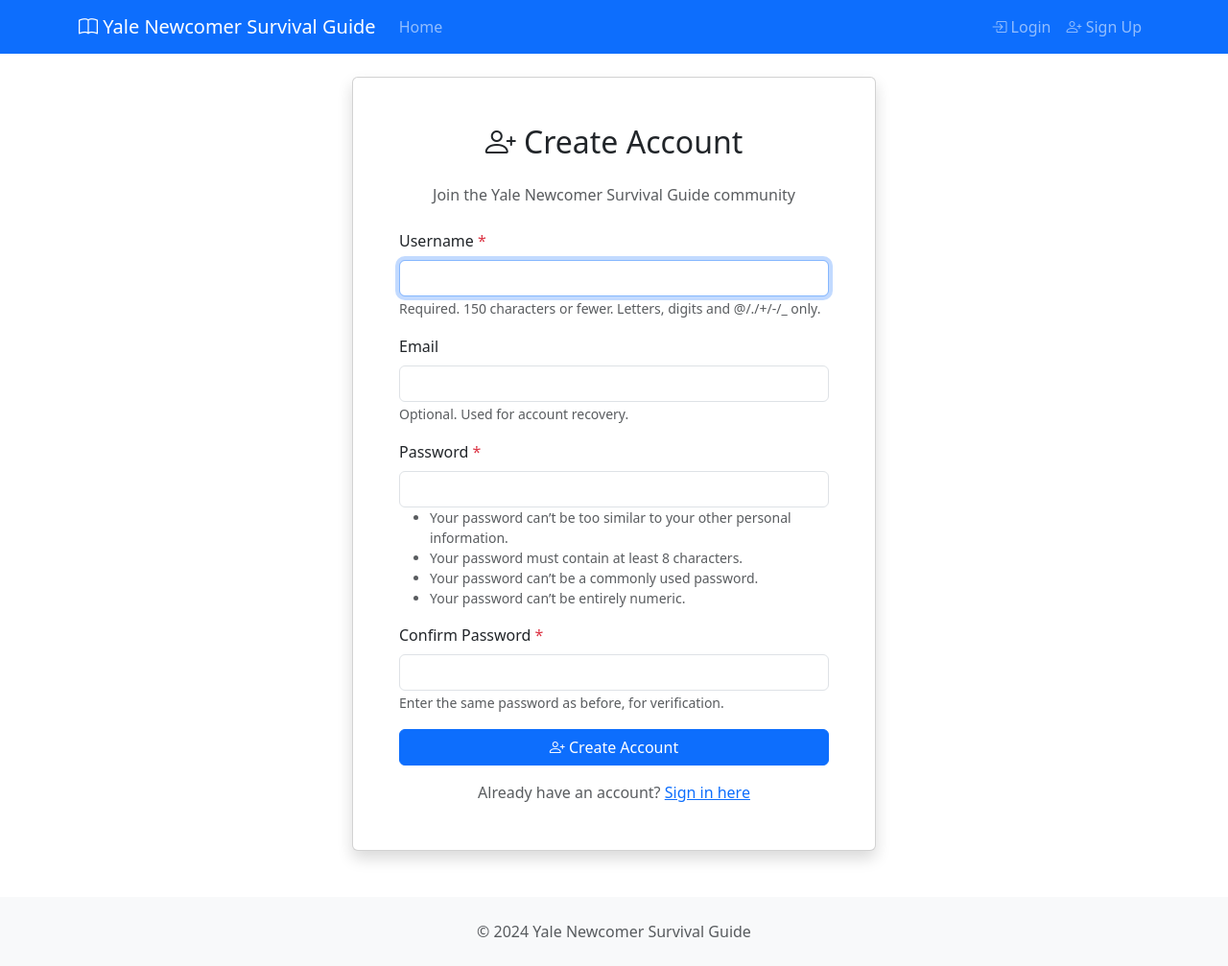
After one commit to she24731/far-storm-project, a Django app: page /signup/ in a window 1280 px wide. The commit adds this page. Shown: the whole page at 96% size. Run offline with Django 4.2, Linux system fonts and the light colour scheme.

Commit message:
Add auth (signup/login/logout), navbar guards, and admin user

```diff
--- a/core/forms.py
+++ b/core/forms.py
@@ -1,11 +1,28 @@
 """
 Forms for Yale Newcomer Survival Guide.
 
-Contains forms for post submission and editing.
+Contains forms for post submission, editing, and user registration.
 """
 
 from django import forms
+from django.contrib.auth.forms import UserCreationForm
+from django.contrib.auth.models import User
 from .models import Post, Category
+
+
+class UserRegistrationForm(UserCreationForm):
+    """User registration form with optional email field."""
+    email = forms.EmailField(required=False, help_text="Optional. Used for account recovery.")
+
+    class Meta:
+        model = User
+        fields = ('username', 'email', 'password1', 'password2')
+
+    def __init__(self, *args, **kwargs):
+        super().__init__(*args, **kwargs)
+        # Add Bootstrap classes to form fields
+        for field_name, field in self.fields.items():
+            field.widget.attrs['class'] = 'form-control'
 
 
 class PostForm(forms.ModelForm):
--- a/core/urls.py
+++ b/core/urls.py
@@ -25,6 +25,7 @@ urlpatterns = [
     path('dashboard/reject/<int:post_id>/', views.reject_post, name='reject_post'),
 
     # Authentication
+    path('signup/', views.signup, name='signup'),
     path('login/', views.CustomLoginView.as_view(), name='login'),
     path('logout/', views.CustomLogoutView.as_view(), name='logout'),
 ]
--- a/core/views.py
+++ b/core/views.py
@@ -14,7 +14,7 @@ from django.db.models import Q
 from django.utils import timezone
 from django.http import JsonResponse
 from .models import Category, Post, Bookmark, ExternalLink
-from .forms import PostForm
+from .forms import PostForm, UserRegistrationForm
 from config.settings import READER_GROUP, CONTRIBUTOR_GROUP, ADMIN_GROUP
 
 
@@ -117,6 +117,9 @@ def submit_post(request, post_id=None):
 
     URL: /submit/ or /submit/<post_id>/
     Contributors can create drafts or submit for review (pending).
+
+    TODO: Currently restricted to 'Contributors' group via @user_passes_test(is_contributor).
+    The is_contributor function checks user.groups.filter(name='Contributors').exists().
     """
     post = None
     if post_id:
@@ -192,7 +195,45 @@ def reject_post(request, post_id):
     return redirect('core:dashboard')
 
 
-# Authentication views
+# ============================================================================
+# AUTHENTICATION VIEWS
+# ============================================================================
+
+def signup(request):
+    """
+    User registration view.
+
+    Creates a new user account and automatically logs them in.
+    New users are assigned to the Reader group by default.
+    """
+    if request.user.is_authenticated:
+        # Redirect authenticated users away from signup page
+        return redirect('core:home')
+
+    if request.method == 'POST':
+        form = UserRegistrationForm(request.POST)
+        if form.is_valid():
+            user = form.save()
+
+            # Assign user to Reader group by default
+            try:
+                reader_group = Group.objects.get(name=READER_GROUP)
+                user.groups.add(reader_group)
+            except Group.DoesNotExist:
+                # If Reader group doesn't exist, create it
+                reader_group = Group.objects.create(name=READER_GROUP)
+                user.groups.add(reader_group)
+
+            # Automatically log the user in after registration
+            login(request, user)
+            messages.success(request, f'Welcome, {user.username}! Your account has been created successfully.')
+            return redirect('core:home')
+    else:
+        form = UserRegistrationForm()
+
+    return render(request, 'registration/signup.html', {'form': form})
+
+
 class CustomLoginView(LoginView):
     """Custom login view."""
     template_name = 'registration/login.html'
@@ -210,6 +251,8 @@ class CustomLoginView(LoginView):
 
 class CustomLogoutView(LogoutView):
     """Custom logout view."""
+    template_name = 'registration/logged_out.html'
+
     def dispatch(self, request, *args, **kwargs):
         messages.success(request, 'You have been successfully logged out.')
         return super().dispatch(request, *args, **kwargs)
--- a/templates/base.html
+++ b/templates/base.html
@@ -23,6 +23,7 @@
                         <a class="nav-link" href="{% url 'core:home' %}">Home</a>
                     </li>
                     {% if user.is_authenticated %}
+                        {# TODO: restrict this to 'Contributors' group - currently checks user.groups.filter(name='Contributor').exists() #}
                         {% for group in user.groups.all %}
                             {% if group.name == 'Contributor' %}
                                 <li class="nav-item">
@@ -43,22 +44,32 @@
                 </ul>
                 <ul class="navbar-nav">
                     {% if user.is_authenticated %}
-                        <li class="nav-item dropdown">
-                            <a class="nav-link dropdown-toggle" href="#" id="navbarDropdown" role="button" data-bs-toggle="dropdown">
-                                <i class="bi bi-person-circle"></i> {{ user.username }}
+                        <li class="nav-item">
+                            <span class="nav-link">
+                                <i class="bi bi-person-circle"></i> Hello, {{ user.username }}
+                            </span>
+                        </li>
+                        {% if user.is_staff %}
+                            <li class="nav-item">
+                                <a class="nav-link" href="/admin/">
+                                    <i class="bi bi-gear"></i> Admin
+                                </a>
+                            </li>
+                        {% endif %}
+                        <li class="nav-item">
+                            <a class="nav-link" href="{% url 'core:logout' %}">
+                                <i class="bi bi-box-arrow-right"></i> Logout
                             </a>
-                            <ul class="dropdown-menu dropdown-menu-end">
-                                {% if user.is_staff %}
-                                    <li><a class="dropdown-item" href="/admin/"><i class="bi bi-gear"></i> Admin Panel</a></li>
-                                    <li><hr class="dropdown-divider"></li>
-                                {% endif %}
-                                <li><a class="dropdown-item" href="{% url 'core:logout' %}"><i class="bi bi-box-arrow-right"></i> Logout</a></li>
-                            </ul>
                         </li>
                     {% else %}
                         <li class="nav-item">
                             <a class="nav-link" href="{% url 'core:login' %}">
                                 <i class="bi bi-box-arrow-in-right"></i> Login
+                            </a>
+                        </li>
+                        <li class="nav-item">
+                            <a class="nav-link" href="{% url 'core:signup' %}">
+                                <i class="bi bi-person-plus"></i> Sign Up
                             </a>
                         </li>
                     {% endif %}
--- a/templates/registration/login.html
+++ b/templates/registration/login.html
@@ -38,7 +38,7 @@
                 </form>
 
                 <div class="text-center text-muted">
-                    <small>Need an account? Contact an administrator.</small>
+                    <small>Don't have an account? <a href="{% url 'core:signup' %}">Sign up here</a></small>
                 </div>
             </div>
         </div>
--- /dev/null
+++ b/templates/registration/signup.html
@@ -0,0 +1,81 @@
+{% extends 'base.html' %}
+
+{% block title %}Sign Up - Yale Newcomer Survival Guide{% endblock %}
+
+{% block content %}
+<div class="row justify-content-center">
+    <div class="col-md-6">
+        <div class="card shadow">
+            <div class="card-body p-5">
+                <h2 class="card-title text-center mb-4">
+                    <i class="bi bi-person-plus"></i> Create Account
+                </h2>
+
+                <p class="text-center text-muted mb-4">
+                    Join the Yale Newcomer Survival Guide community
+                </p>
+
+                {% if form.errors %}
+                    <div class="alert alert-danger">
+                        <strong>Please correct the errors below:</strong>
+                        <ul class="mb-0 mt-2">
+                            {% for field, errors in form.errors.items %}
+                                {% for error in errors %}
+                                    <li>{{ error }}</li>
+                                {% endfor %}
+                            {% endfor %}
+                        </ul>
+                    </div>
+                {% endif %}
+
+                <form method="post">
+                    {% csrf_token %}
+
+                    <div class="mb-3">
+                        <label for="id_username" class="form-label">Username <span class="text-danger">*</span></label>
+                        {{ form.username }}
+                        {% if form.username.help_text %}
+                            <small class="form-text text-muted">{{ form.username.help_text }}</small>
+                        {% endif %}
+                    </div>
+
+                    <div class="mb-3">
+                        <label for="id_email" class="form-label">Email</label>
+                        {{ form.email }}
+                        {% if form.email.help_text %}
+                            <small class="form-text text-muted">{{ form.email.help_text }}</small>
+                        {% endif %}
+                    </div>
+
+                    <div class="mb-3">
+                        <label for="id_password1" class="form-label">Password <span class="text-danger">*</span></label>
+                        {{ form.password1 }}
+                        {% if form.password1.help_text %}
+                            <small class="form-text text-muted">{{ form.password1.help_text }}</small>
+                        {% endif %}
+                    </div>
+
+                    <div class="mb-3">
+                        <label for="id_password2" class="form-label">Confirm Password <span class="text-danger">*</span></label>
+                        {{ form.password2 }}
+                        {% if form.password2.help_text %}
+                            <small class="form-text text-muted">{{ form.password2.help_text }}</small>
+                        {% endif %}
+                    </div>
+
+                    <button type="submit" class="btn btn-primary w-100 mb-3">
+                        <i class="bi bi-person-plus"></i> Create Account
+                    </button>
+                </form>
+
+                <div class="text-center">
+                    <p class="text-muted mb-0">
+                        Already have an account?
+                        <a href="{% url 'core:login' %}">Sign in here</a>
+                    </p>
+                </div>
+            </div>
+        </div>
+    </div>
+</div>
+{% endblock %}
```
Also changed, not shown: config/settings.py (+8 -9 lines), templates/registration/logged_out.html (added, +28 -0 lines).
